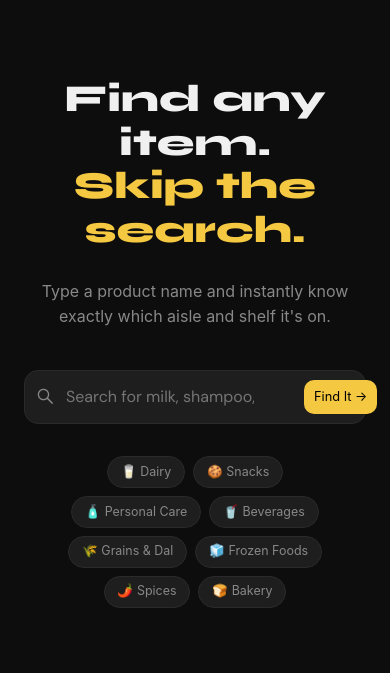
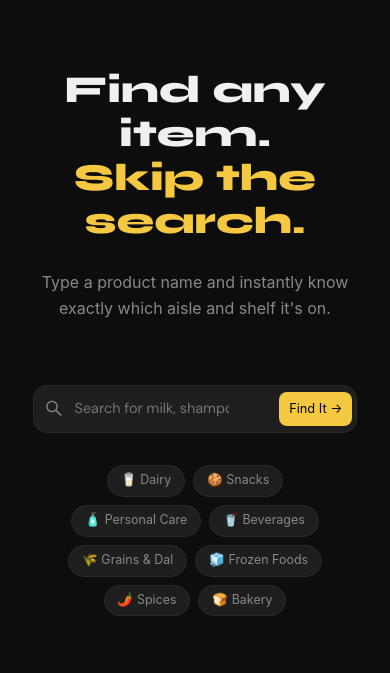
Before and after one commit to arjunsurapaneni-stack/storefind, a Flask app: page / in a window 390 px wide. Shown: the part 58-731 px from the top of the page. Run offline with Flask 3, Linux system fonts and the light colour scheme; some libraries are stand-ins or nearby versions; some web fonts are replaced.

Commit message:
fixed button in mobile layout

```diff
--- a/static/style.css
+++ b/static/style.css
@@ -260,17 +260,23 @@ footer a {
     }
 
     /* SEARCH BAR */
-    .search-wrap {
-        max-width: 100%;
-        margin-top: 1.5rem;
-        padding: 6px 8px 6px 0.8rem;
+     .search-wrap {
+        max-width: 95%;
+        padding: 4px 4px 4px 0.8rem;
     }
 
     .search-wrap button {
-        padding: 8px 14px;
-        font-size: 0.85rem;
+        padding: 8px 12px;
+        font-size: 0.8rem;
+        border-radius: 8px;
+        white-space: nowrap;
+        flex-shrink: 0;
     }
 
+    .search-wrap input {
+        min-width: 0;
+        font-size: 0.9rem;
+    }
     /* CATEGORIES */
     .categories {
         margin-top: 2rem;
```
